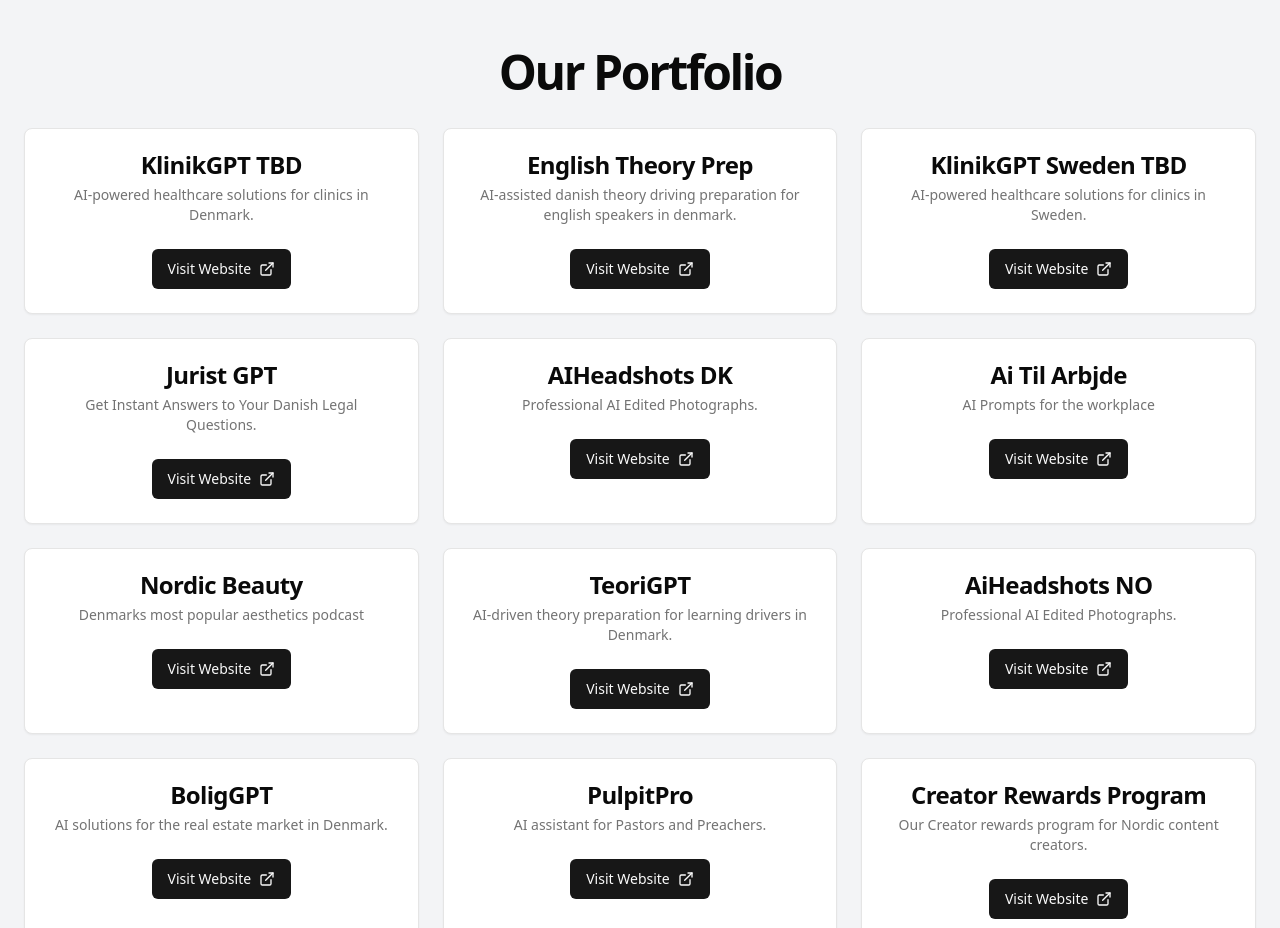
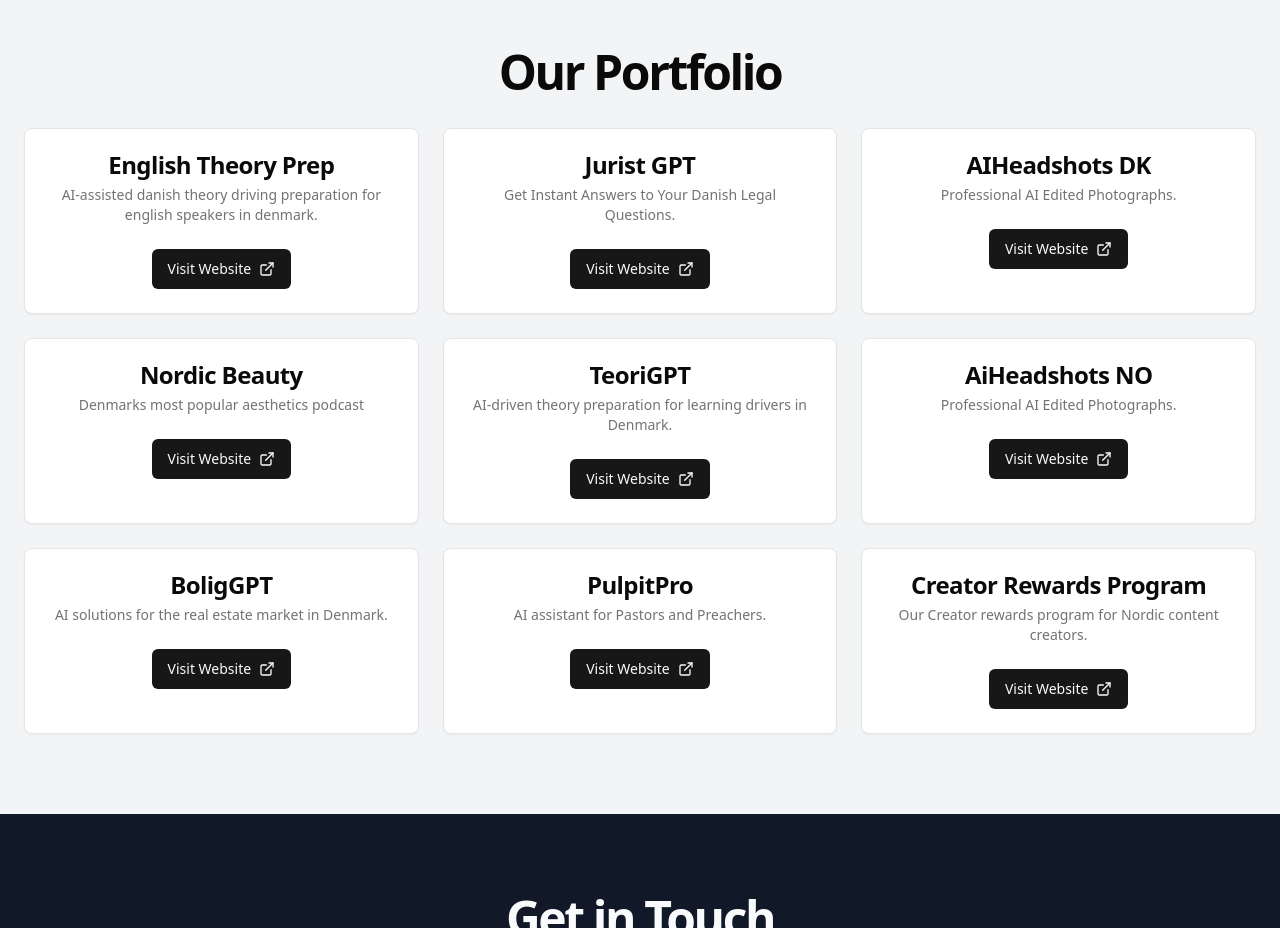
Before and after one commit to Teamfreya/caroloom, a Next.js app: page / in a window 1280 px wide. Shown: the part 1320-2248 px from the top of the page. Built offline with nearby package versions, Linux system fonts and the light colour scheme.

Commit message:
Update page.tsx

```diff
--- a/app/page.tsx
+++ b/app/page.tsx
@@ -132,19 +132,9 @@ function CaroloomLandingPageComponent() {
             </h2>
             <div className="grid gap-6 md:grid-cols-2 lg:grid-cols-3">
               <PortfolioCard
-                title="KlinikGPT TBD"
-                description="AI-powered healthcare solutions for clinics in Denmark."
-                link="https://www.klinikgpt.dk"
-              />
-              <PortfolioCard
                 title="English Theory Prep"
                 description="AI-assisted danish theory driving preparation for english speakers in denmark."
                 link="https://englishtheoryprep.dk"
-              />
-              <PortfolioCard
-                title="KlinikGPT Sweden TBD"
-                description="AI-powered healthcare solutions for clinics in Sweden."
-                link="https://www.klinikgpt.se"
               />
               <PortfolioCard
                 title="Jurist GPT "
@@ -156,15 +146,10 @@ function CaroloomLandingPageComponent() {
                 description="Professional AI Edited Photographs."
                 link="https://www.aiheadshot.dk"
               />
-                <PortfolioCard
-                  title="Ai Til Arbjde"
-                  description="AI Prompts for the workplace"
-                  link="https://www.Prompt-ai.dk"
-              />
-                <PortfolioCard
-                  title="Nordic Beauty"
-                  description="Denmarks most popular aesthetics podcast"
-                  link="https://open.spotify.com/show/1DOxGFuSVE4QFJwya1Kckr"
+              <PortfolioCard
+                title="Nordic Beauty"
+                description="Denmarks most popular aesthetics podcast"
+                link="https://open.spotify.com/show/1DOxGFuSVE4QFJwya1Kckr"
               />
               <PortfolioCard
                 title="TeoriGPT"
```
